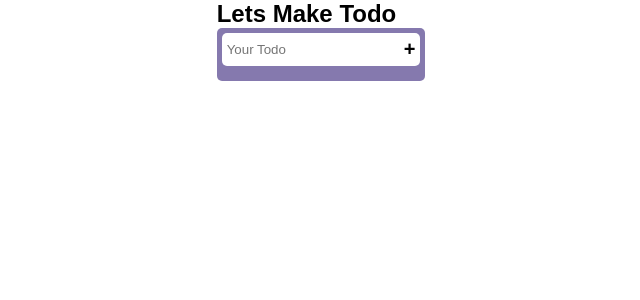
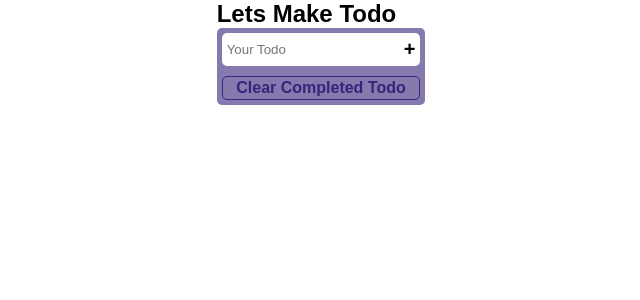
Before and after one commit to abuzafaremon/todo-nextjs-letsmake, a Next.js app: page / in a window 1280 px wide. Shown: the top 300 px of the page, without its empty margins (319-959 px from the left). Built offline with nearby package versions, Linux system fonts and the light colour scheme.

Commit message:
delete completed function

```diff
--- a/pages/index.js
+++ b/pages/index.js
@@ -5,17 +5,16 @@ import { useState } from "react";
 const HomePage = () => {
 
   const getTodos = () => {
-    let todoLists;
     if (typeof window !== 'undefined') {
-      todoLists = localStorage.getItem('todos')
-    }
-    if (todoLists) {
-      return JSON.parse(localStorage.getItem('todos'))
-    } else {
-      return []
+      const todoLists = localStorage.getItem('todos')
+      if (todoLists) {
+        return JSON.parse(todoLists)
+      } else {
+        return []
+      }
     }
   }
-  const [todos, setTodos] = useState(getTodos());
+  const [todos, setTodos] = useState(getTodos);
   const addTodo = (e) => {
     e.preventDefault();
     const todoText = e.target.todo.value;
@@ -43,6 +42,12 @@ const HomePage = () => {
     const remainTodos = todos.filter((todo) => todo.id !== id);
     setTodos(remainTodos);
   }
+  const clearCompleted = () => {
+    let newTodoList = todos.filter(todo => {
+      if (!todo.completed) return todo
+    })
+    setTodos(newTodoList)
+  }
   return (
     <div className="main-div">
       <div className="todo-section">
@@ -60,6 +65,7 @@ const HomePage = () => {
                 <button title="Delete Todo" onClick={() => deleteTodo(id)}>&#9003;</button>
               </div>)
             }
+            <button onClick={clearCompleted} className="clear-btn">Clear Completed Todo</button>
           </div>
         </div>
       </div>
--- a/styles/globals.css
+++ b/styles/globals.css
@@ -172,6 +172,14 @@ button {
   color: red;
 }
 
+.clear-btn {
+  border: 1px solid;
+  font-size: 16px;
+  padding: 2px;
+  border-radius: 5px;
+  color: #1c0769bf;
+}
+
 .todo-details {
   max-width: 400px;
   background: #1c076989;
```
